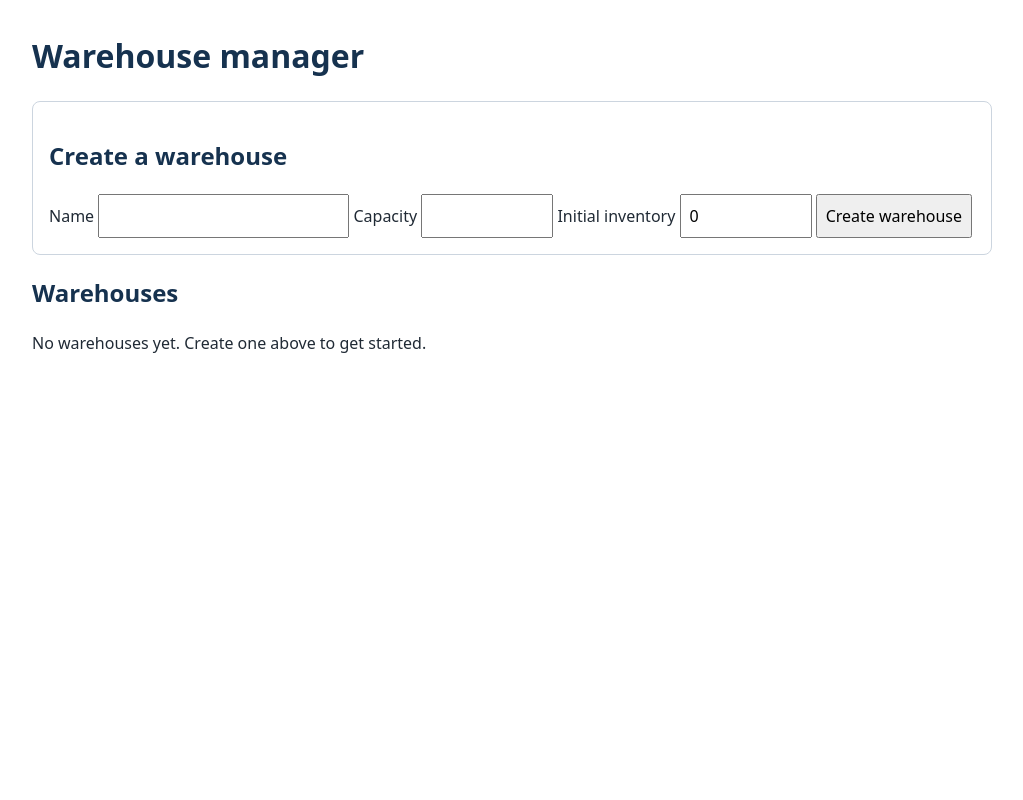
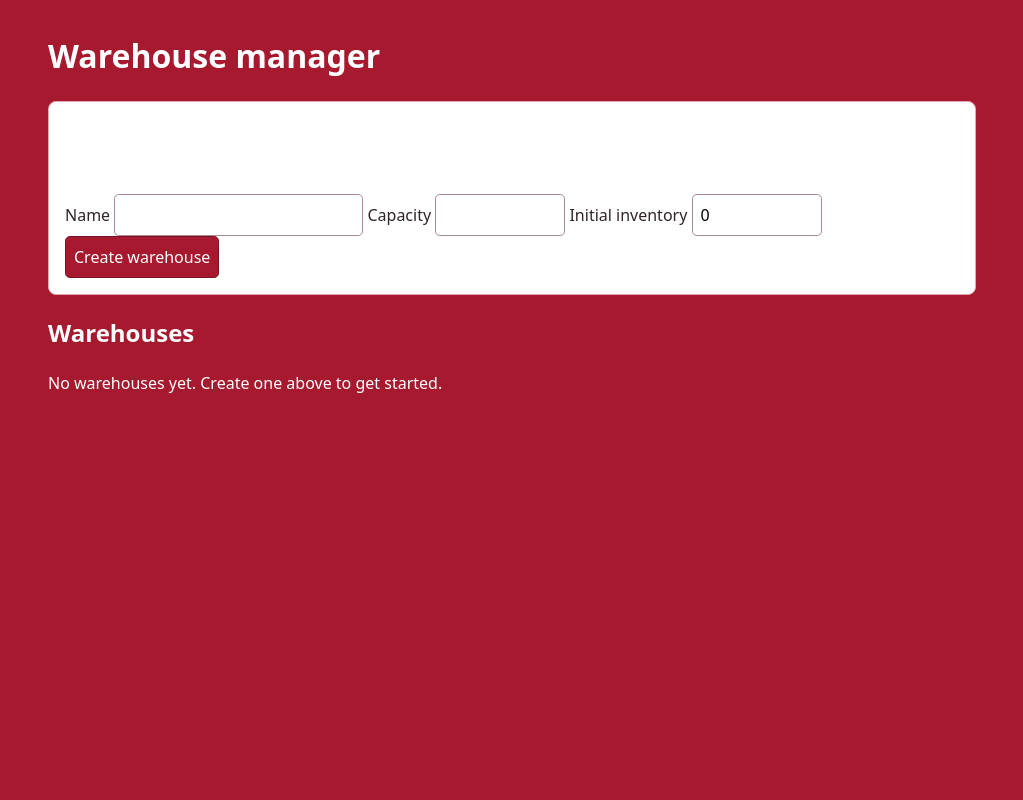
Before and after one commit to hyvarinen-o/ohtuvarasto, a Flask app: page / in a window 1280 px wide. Shown: the whole page, without its empty margins (128-1151 px from the left). Run offline with Flask 3, Linux system fonts and the light colour scheme.

Commit message:
make changes based on review comment

```diff
--- a/src/templates/index.html
+++ b/src/templates/index.html
@@ -5,19 +5,56 @@
     <meta name="viewport" content="width=device-width, initial-scale=1">
     <title>Warehouse manager</title>
     <style>
-        body { max-width: 960px; margin: 2rem auto; padding: 0 1rem;
-            font: 1rem/1.5 system-ui, sans-serif; color: #202a35; }
-        h1, h2 { color: #16324f; }
-        .create, .warehouse { padding: 1rem; margin: 1rem 0;
-            border: 1px solid #ccd5df; border-radius: .5rem; }
+        :root {
+            color-scheme: light;
+            --red: #a6192e;
+            --red-dark: #781226;
+            --red-light: #f8e5e8;
+            --ink: #302329;
+        }
+        body {
+            max-width: 960px;
+            min-height: 100vh;
+            margin: 0 auto;
+            padding: 2rem 1rem;
+            box-sizing: border-box;
+            font: 1rem/1.5 system-ui, sans-serif;
+            color: white;
+            background: var(--red);
+        }
+        h1, h2 { color: white; }
+        h1 { margin-top: 0; }
+        .create, .warehouse {
+            padding: 1rem;
+            margin: 1rem 0;
+            border: 1px solid #e4a7b0;
+            border-radius: .5rem;
+            background: white;
+            color: var(--ink);
+        }
         .warehouse { display: grid; grid-template-columns: 1fr auto;
             gap: .75rem 1.5rem; align-items: center; }
         .warehouse h3, .warehouse p { margin: 0; }
         .actions { display: flex; gap: .5rem; flex-wrap: wrap; }
-        input, button { padding: .5rem; font: inherit; }
+        input, button {
+            padding: .5rem;
+            border-radius: .3rem;
+            font: inherit;
+        }
+        input { border: 1px solid #a8898e; }
+        input:focus-visible, button:focus-visible {
+            outline: 3px solid #ffbdc7;
+            outline-offset: 2px;
+        }
         input[type="number"] { width: 7rem; }
-        button { cursor: pointer; }
-        .message { padding: .6rem; border-radius: .25rem; }
+        button {
+            border: 1px solid var(--red-dark);
+            background: var(--red);
+            color: white;
+            cursor: pointer;
+        }
+        button:hover { background: var(--red-dark); }
+        .message { padding: .6rem; border-radius: .25rem; color: var(--ink); }
         .error { background: #ffe5e5; }
         .success { background: #e5f6e9; }
         @media (max-width: 600px) {
```
